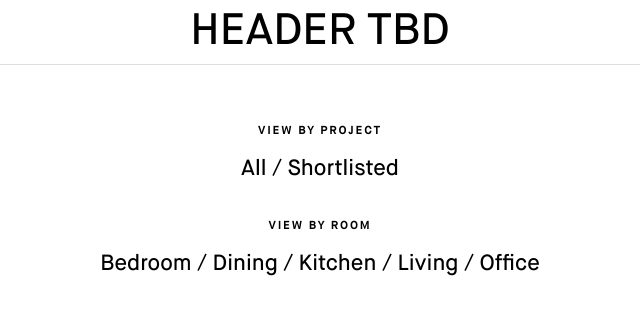
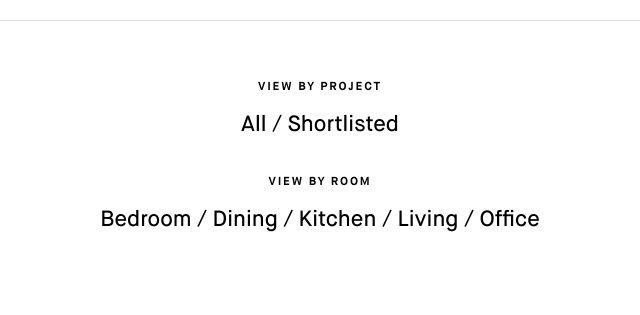
Before and after one commit to OpenBuildings/dont-move-improve, a Jekyll site: the page built from _tags/bedroom.html, in a window 1280 px wide. Shown: the top 315 px of the page, without its empty margins (320-960 px from the left). Built offline with Jekyll 4.4.1, drawn with Linux system fonts in a browser that asks for light colours.

Commit message:
Clear header

```diff
--- a/_includes/header.html
+++ b/_includes/header.html
@@ -1,3 +1,2 @@
 <header>
-    <h1>HEADER TBD</h1>
 </header>
```
